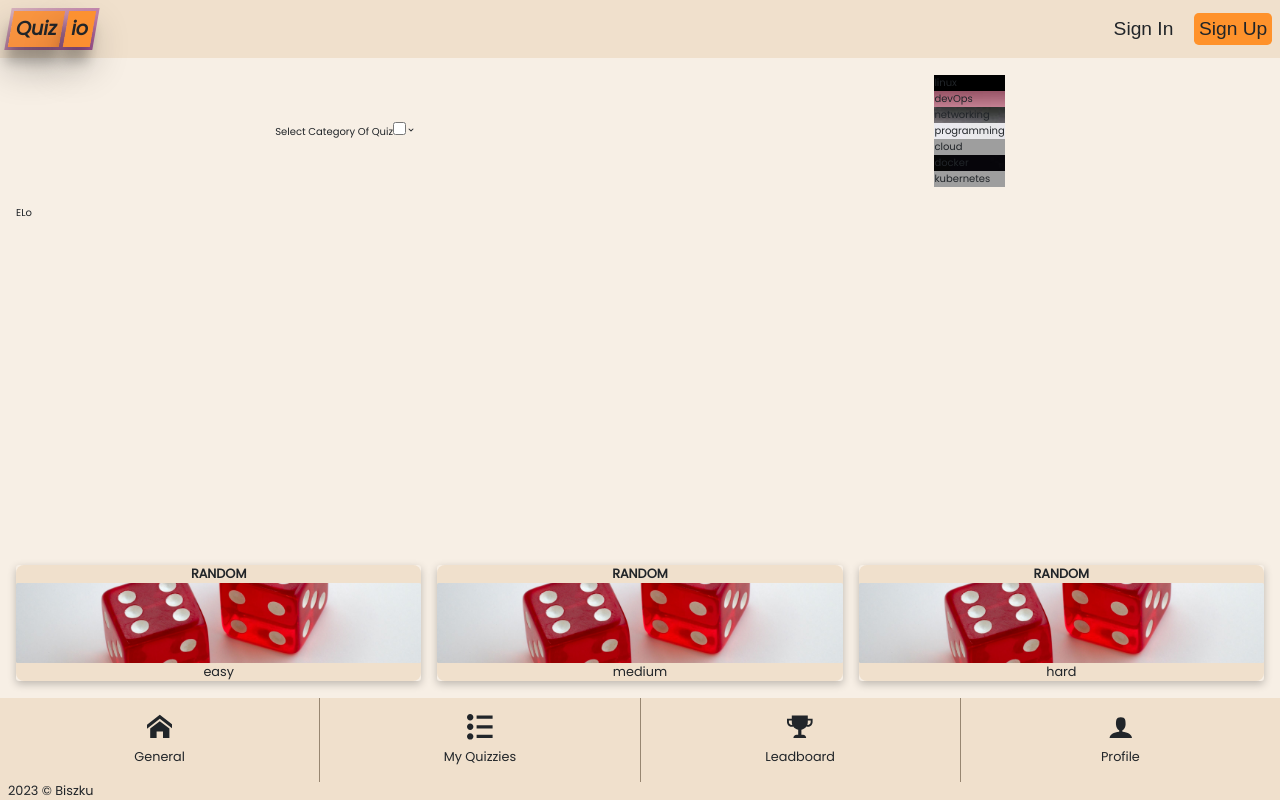
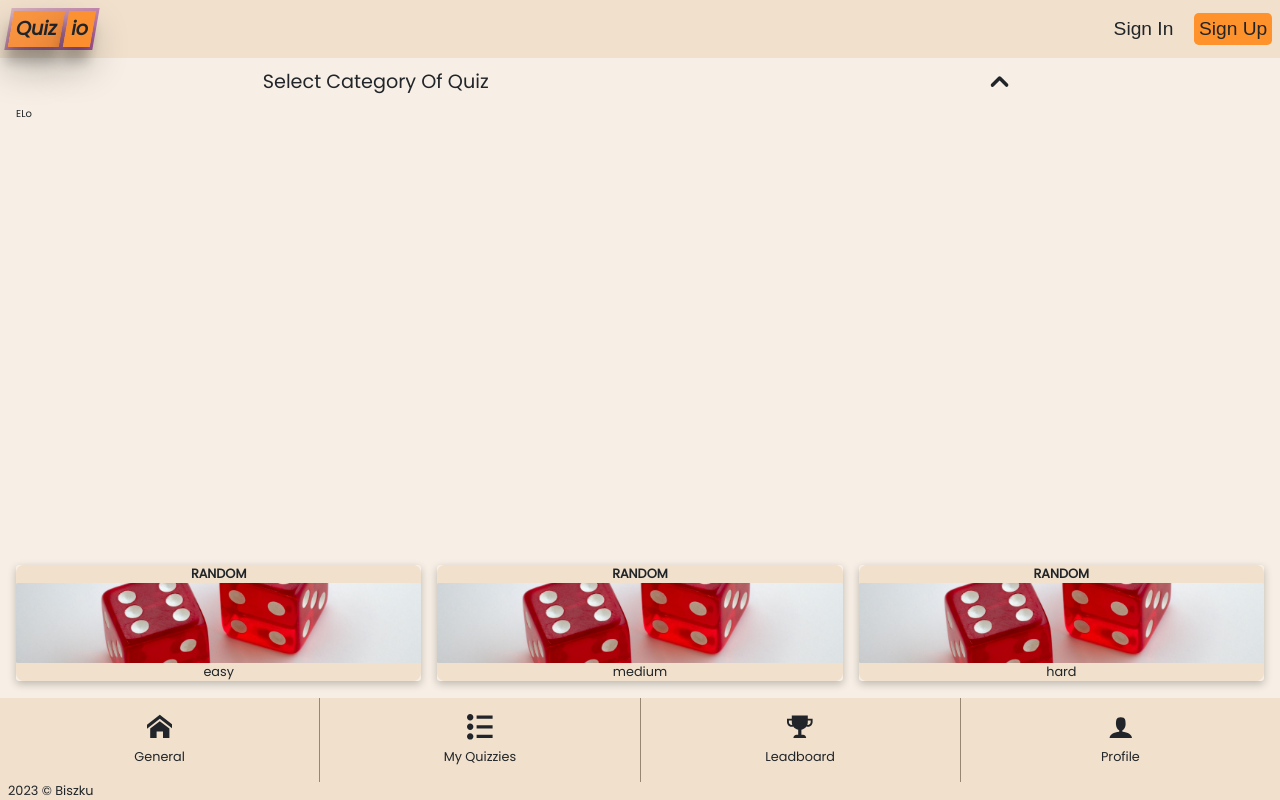
Before and after one commit to Biszku/QuizIo, a Next.js app: page / in a window 1280 px wide. Built offline with nearby package versions, Linux system fonts and the light colour scheme; grey boxes are pictures that could not be loaded.

Commit message:
basic style done

```diff
--- a/styles/components/_general.scss
+++ b/styles/components/_general.scss
@@ -4,12 +4,34 @@
   background-color: rgba(240, 224, 204, 0.5);
 
   &_selecting-container {
-    padding: 1.1rem 1rem;
+    padding: 0.4rem 1rem;
 
+    &_loc {
+      overflow-y: auto;
+      max-height: 19rem;
+
+      &-item {
+        margin-bottom: 1rem;
+        display: grid;
+        padding: 1rem;
+        place-items: center;
+        background-repeat: no-repeat;
+        background-position: center;
+        background-size: cover;
+        display: none;
+
+        &-category {
+          font-size: 1.6rem;
+          font-weight: 600;
+          text-transform: uppercase;
+        }
+      }
+    }
+
+    &_select-bar {
       display: flex;
       align-items: center;
       justify-content: space-around;
-
       &-checkbox {
         display: none;
       }
@@ -33,6 +55,7 @@
       &-show-icon {
         font-size: 2.2rem;
         transform: rotate(180deg);
+      }
     }
   }
 
@@ -83,6 +106,10 @@
   }
 }
 
+.isVisible {
+  display: grid;
+}
+
 @keyframes rotateToDown {
   0% {
     transform: rotate(0deg);
```
Lines whose indentation alone changed are shown as unchanged.
